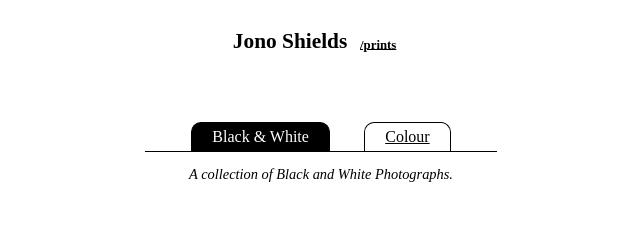
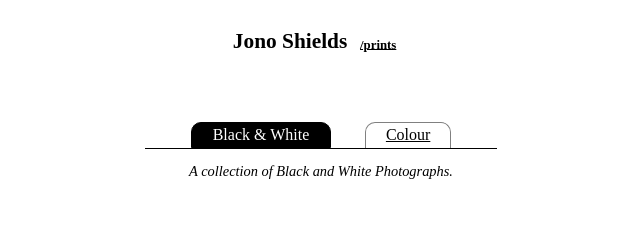
Before and after one commit to foopod/bnw, a plain HTML site: page index.html in a window 1280 px wide. Shown: the top 240 px of the page, 319-959 px from the left. Drawn offline with Linux system fonts and the light colour scheme.

Commit message:
tab colour

```diff
--- a/style.css
+++ b/style.css
@@ -110,14 +110,15 @@ a{
 }
 
 .tab {
-    padding: 5px 20px;
-    border: 1px black solid;
+    padding: 3px 20px;
+    border: 1px grey solid;
     border-bottom: none;
     border-top-left-radius: 10px;
     border-top-right-radius: 10px;
 }
 
 .selected , .selected a{
+    border: 1px black solid;
     background-color: black;
     color: white;
     text-decoration: none;
```
